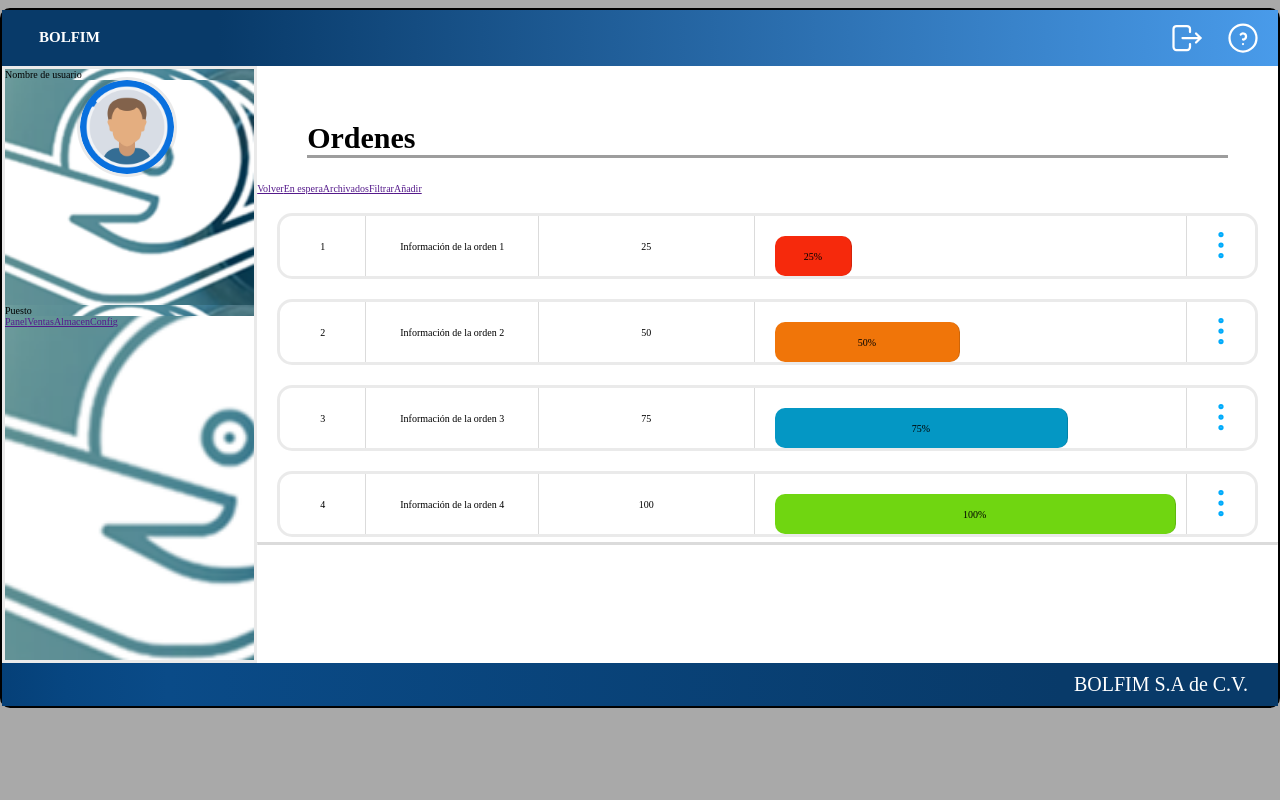
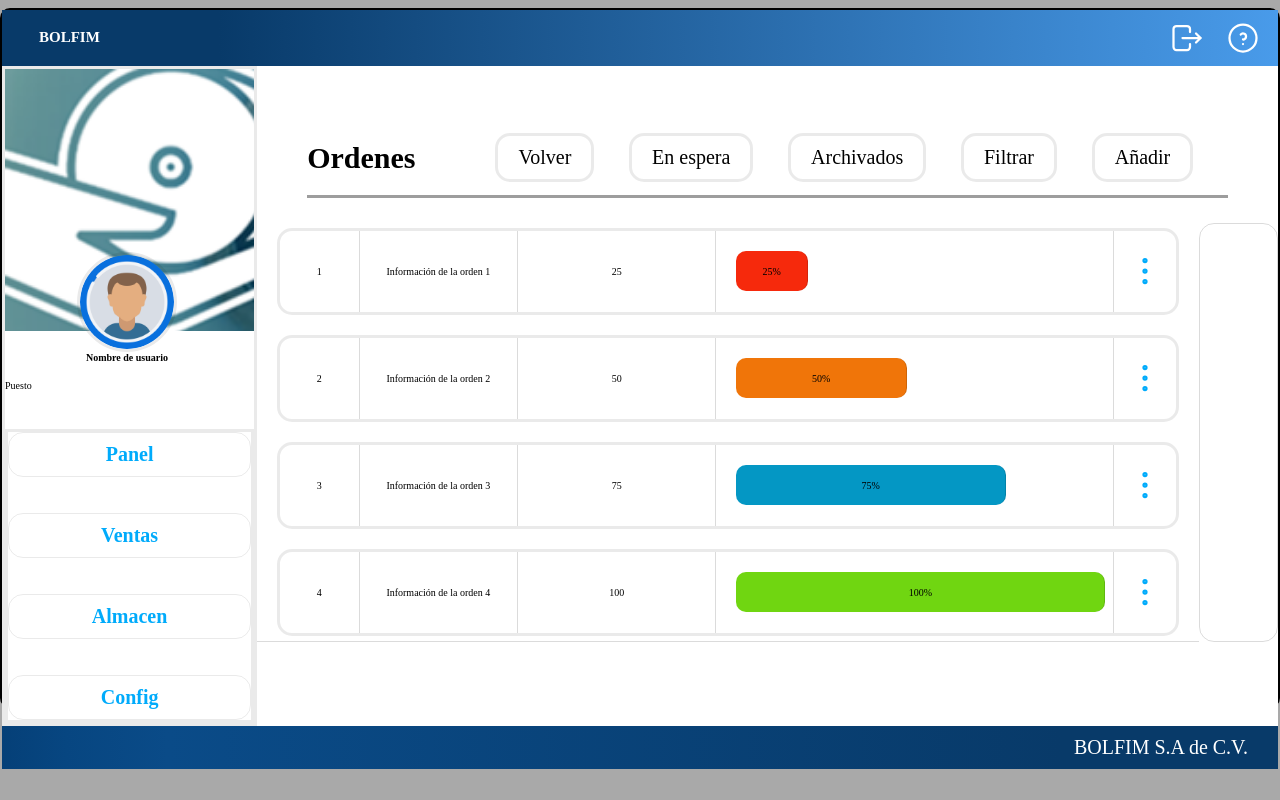
Before and after one commit to Nestor-Martinez23/Bolfim, a React (Vite) app in the folder proyecto-integrador/: page / in a window 1280 px wide. Built offline with nearby package versions, Linux system fonts and the light colour scheme.

Commit message:
Update MainMenu.css

```diff
--- a/proyecto-integrador/src/styles/MainMenu.css
+++ b/proyecto-integrador/src/styles/MainMenu.css
@@ -18,28 +18,59 @@ main {
   background-color: rgb(255, 255, 255);
   border: .3rem solid rgba(0, 0, 0, 0.084);
 }
-.left-section div {
+.left-section .user-contenedor {
   background-image: url('../assets/bolfimBack.png');
   background-size: cover;
   background-repeat: no-repeat;
   position: relative;
 }
-
+.user-info{
+  position: absolute;
+  top: 70%;
+  right: 31%;
+  display: flex;
+  flex-direction: column;
+  align-items: center;
+}
 .user-image {
-position: absolute;
 width: 10rem;
 height: 10rem;
-top: 70%;
-right: 31%;
 border: .3rem solid rgba(0, 0, 0, 0.084);
 border-radius: 5rem ;
 }
+.user-tag{
+  font: 2rem;
+  font-weight: bold;
+}
+.left-nav{
+  display: grid;
+  grid-template-rows: 1fr 1fr 6fr;
 
+}
+.left-nav nav {
+  display: flex;
+  flex-direction: column;
+  justify-content: space-between;
+  align-items: center;
+  border: .3rem solid rgba(0, 0, 0, 0.084);
+}
+.left-nav nav a {
+  text-align: center;
+  text-decoration: none;
+  color: black;
+  width: 100%;
+  font-size: 2rem;
+  padding: 1rem;
+  border-radius: 1.5rem;
+  border: .1rem solid rgba(0, 0, 0, 0.084);
+  color: #00abfb;
+  font-weight: bolder;
+}
 .right-section {
   display: grid;
   grid-template-rows: 1.5fr 4fr .8fr;
 }
-.right-section .contendor{
+.right-section .contenedor-servicio{
   display: grid;
   grid-template-columns: 12fr 1fr;
 }
@@ -50,14 +81,29 @@ border-radius: 5rem ;
   font-size: 2rem;
   margin-top: .1rem;
 }
-
-h1{
+.contenedor-nav-h1{
+  display: grid;
+  grid-template-columns: 1fr 5fr;
+  margin: 2.5rem 5rem;
+  border-bottom: .3rem solid rgba(0, 0, 0, 0.386);
+  padding-top: 3rem;
+}
+.h1-menu{
   text-align: start;
   font-size: 3rem;
-  padding-top: 3rem;
-  margin: 2.5rem 5rem;
-  border-bottom: .3rem solid rgba(0, 0, 0, 0.386);
-
+}
+.contenedor-nav-h1 nav {
+  display: flex;
+  justify-content: space-evenly;
+  align-items: center;
+}
+.contenedor-nav-h1 nav a {
+  font-size: 2rem;
+  text-decoration: none;
+  color: black;
+  padding: 1rem 2rem;
+  border-radius: 1.5rem;
+  border: .3rem solid rgba(0, 0, 0, 0.084);
 }
 
 form {
```
